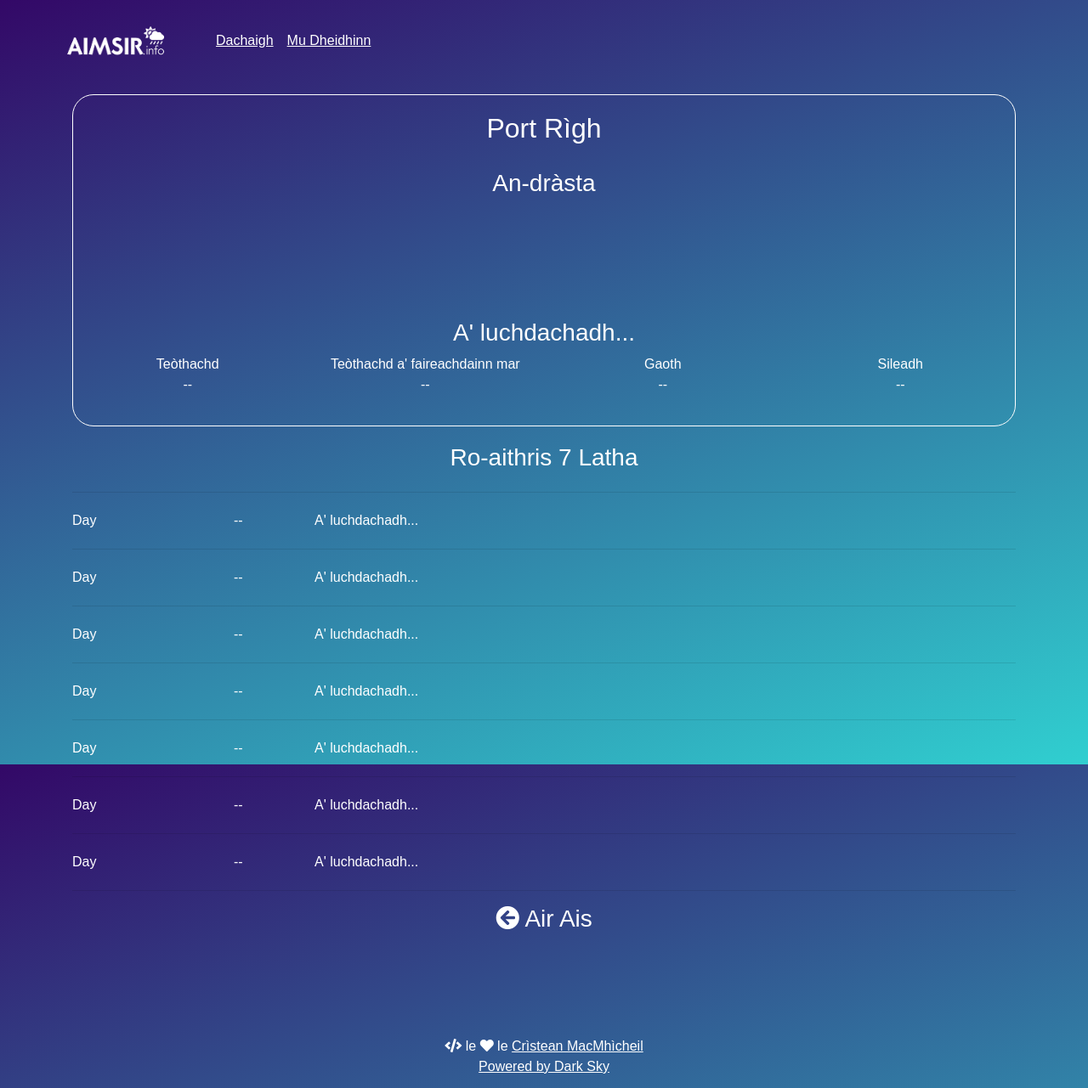
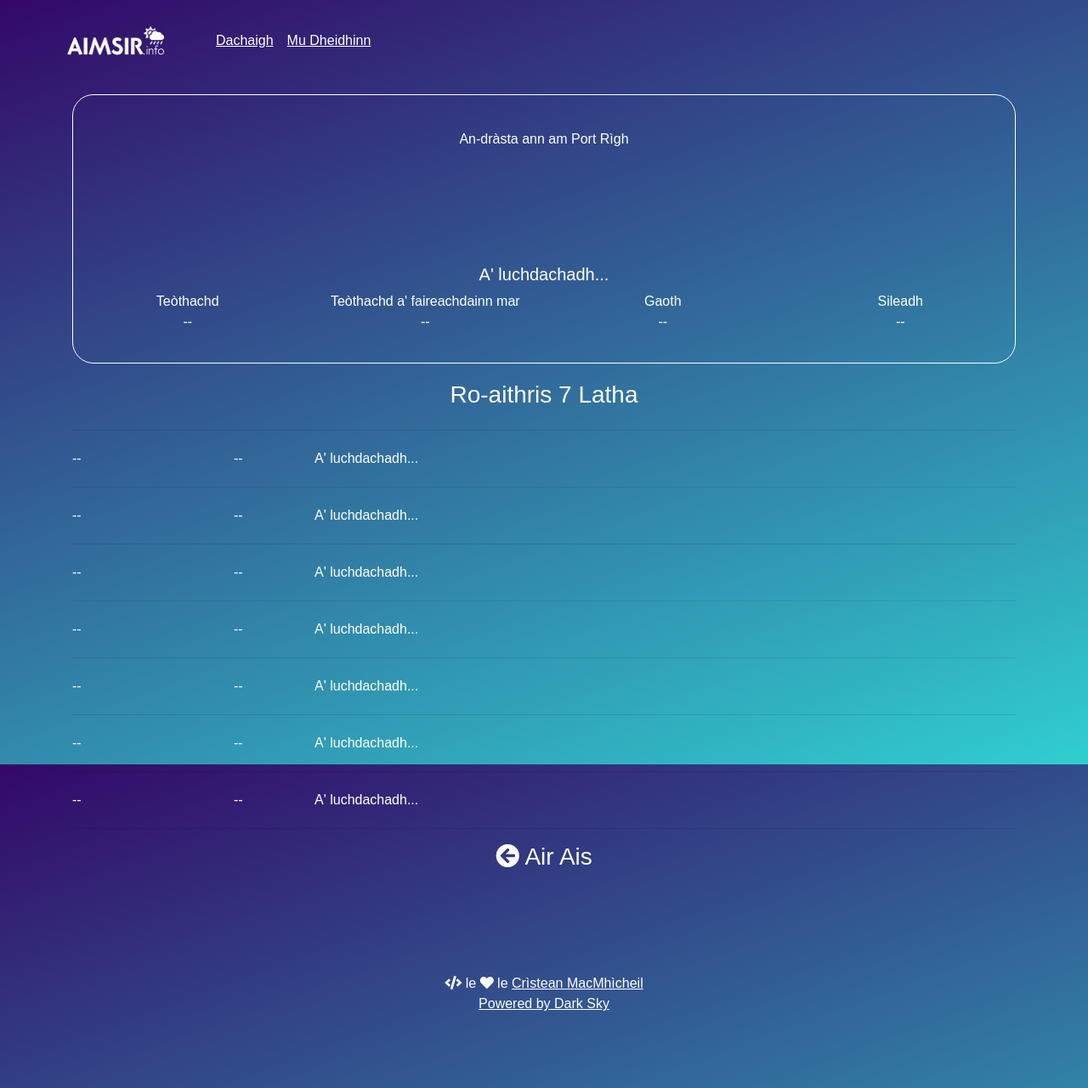
Before and after one commit to angeidheal/aimsir, a Jekyll site: the page built from baile/port-righ.html, in a window 1280 px wide. Shown: the whole page at 85% size. Built offline with Jekyll 4.4.1, drawn with Linux system fonts in a browser that asks for light colours; nearby versions of some CDN libraries; a script that is not in the unit is left out.

Commit message:
Update port-righ.html

```diff
--- a/baile/port-righ.html
+++ b/baile/port-righ.html
@@ -6,16 +6,15 @@
 
 <div class="container">
   <div class="current-weather">
-    <h2 class="location">Port Rìgh</h2>
-    <h3 class="section-header">An-dràsta</h3>
+    <p class="section-header">An-dràsta ann am Port Rìgh</p>
     <div class="row">
       <div class="col-md-12 weather-icon">
-        <canvas class="icon" width="128" height="128"></canvas>
+        <canvas class="icon" width="112" height="112"></canvas>
       </div>
     </div>
     <div class="row">
       <div class="col-md-12">
-        <h3 class="current-summary">A' luchdachadh...</h3>
+        <h5 class="current-summary">A' luchdachadh...</h5>
       </div>
     </div>
     <div class="row">
@@ -44,7 +43,7 @@
 
       <div class="row daily-summary day-1">
         <div class="col-md-2 day-1-day">
-          Day
+          --
         </div>
         <div class="col-md-1 day-1-temp">
           --
@@ -58,7 +57,7 @@
 
       <div class="row daily-summary day-2">
         <div class="col-md-2 day-2-day">
-          Day
+          --
         </div>
         <div class="col-md-1 day-2-temp">
           --
@@ -72,7 +71,7 @@
 
       <div class="row daily-summary day-3">
         <div class="col-md-2 day-3-day">
-          Day
+          --
         </div>
         <div class="col-md-1 day-3-temp">
           --
@@ -86,7 +85,7 @@
 
       <div class="row daily-summary day-4">
         <div class="col-md-2 day-4-day">
-          Day
+          --
         </div>
         <div class="col-md-1 day-4-temp">
           --
@@ -100,7 +99,7 @@
 
       <div class="row daily-summary day-5">
         <div class="col-md-2 day-5-day">
-          Day
+          --
         </div>
         <div class="col-md-1 day-5-temp">
           --
@@ -114,7 +113,7 @@
 
       <div class="row daily-summary day-6">
         <div class="col-md-2 day-6-day">
-          Day
+          --
         </div>
         <div class="col-md-1 day-6-temp">
           --
@@ -128,7 +127,7 @@
 
       <div class="row daily-summary day-7">
         <div class="col-md-2 day-7-day">
-          Day
+          --
         </div>
         <div class="col-md-1 day-7-temp">
           --
```
